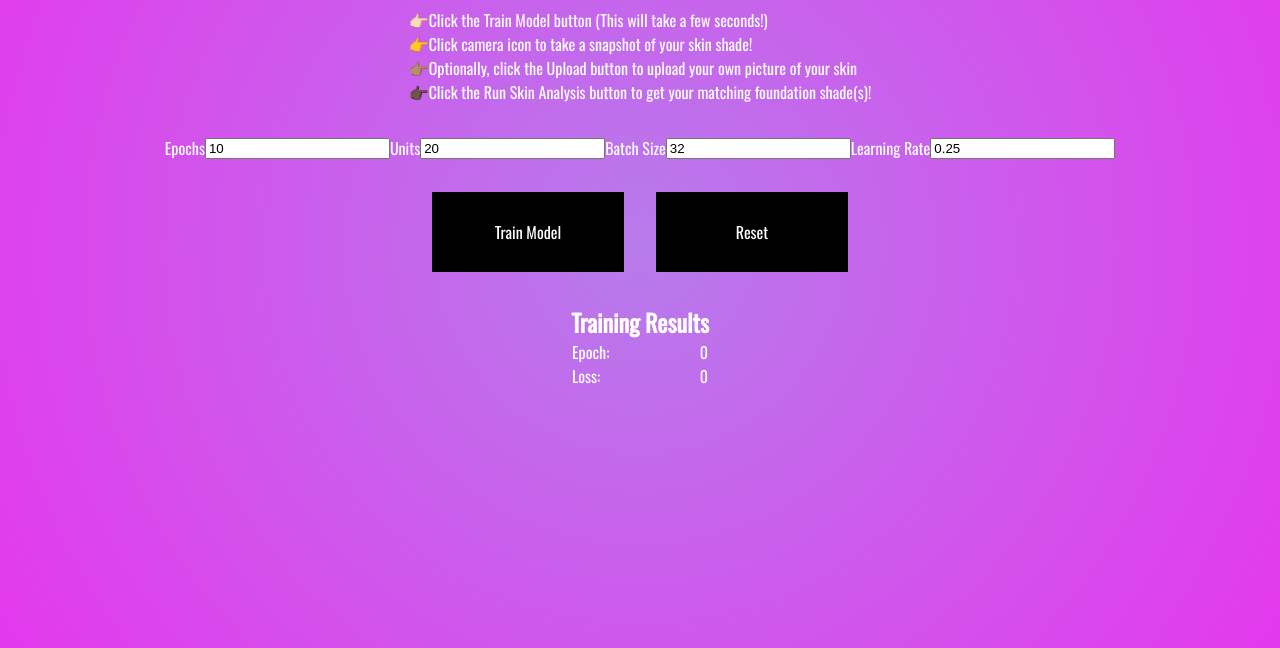
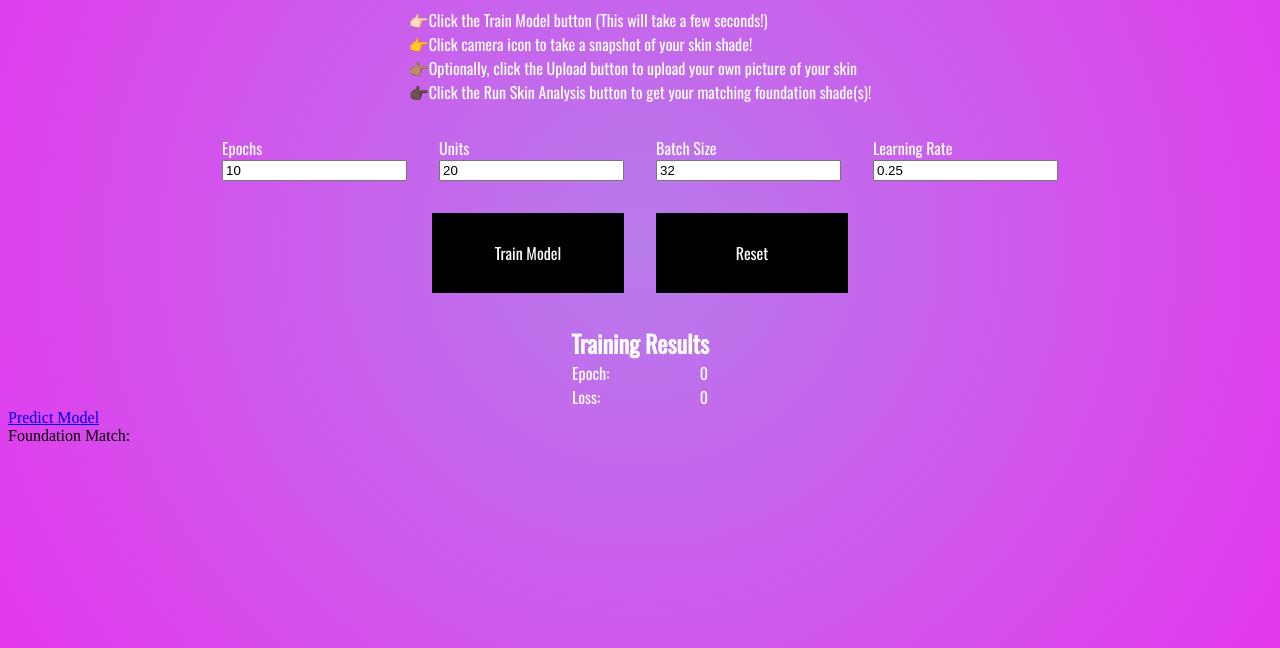
Before and after one commit to KaylaKremer/TensorShade, a React app: page / in a window 1280 px wide. Shown: the part 152-800 px from the top of the page. Built offline with nearby package versions, Linux system fonts and the light colour scheme.

Commit message:
Add predictModel function with test RGB value

```diff
--- a/components/TrainModel.js
+++ b/components/TrainModel.js
@@ -3,6 +3,9 @@ import shadesData from '../data/shades.json';
 import * as tf from '@tensorflow/tfjs';
 import "babel-polyfill";
 import "../scss/train-model.scss";
+
+let model;
+let foundationLabels;
 
 class TrainModel extends Component {
   state = ({
@@ -12,7 +15,8 @@ class TrainModel extends Component {
     epochs: 10,
     units: 20,
     batchSize: 32,
-    learningRate: 0.25
+    learningRate: 0.25,
+    foundation: ''
   });
 
   //Converts hexadecimal values to RGB color values
@@ -37,7 +41,7 @@ class TrainModel extends Component {
     const {epochs, units, batchSize, learningRate} = this.state;
 
     // Create list of foundation brand and product from the imported shadesData and remove any duplicates
-    const foundationLabels = shadesData
+    foundationLabels = shadesData
       .map(shade => `${shade.brand} - ${shade.product}`)
       .reduce((accumulator, currentShade) => {
         if (accumulator.indexOf(currentShade) === -1) {
@@ -80,7 +84,7 @@ class TrainModel extends Component {
     const outputs = tf.oneHot(tf.tensor1d(foundations, 'int32'), 39).cast('float32');
 
     // Create a sequential model since the layers inside will go in order
-    const model = tf.sequential();
+    model = tf.sequential();
 
     // Create a hidden dense layer since all inputs will be connected to all nodes in the hidden layer.
     // units: How many nodes in the layer
@@ -163,21 +167,47 @@ class TrainModel extends Component {
     });
   };
 
+  predictModel = () => {
+    let r = 75;
+    let g = 20;
+    let b = 33;
+    tf.tidy(() => {
+      const input = tf.tensor2d([
+        [r / 255, g / 255, b / 255]
+      ]);
+      let results = model.predict(input);
+      let argMax = results.argMax(1);
+      let index = argMax.dataSync()[0];
+      let foundation = foundationLabels[index];
+      this.setState({
+        foundation
+      });
+    });
+  };
+
   // Render training model results
   render() {
-    const {loading, currentEpoch, lossResult, epochs, units, batchSize, learningRate} = this.state;
+    const {loading, currentEpoch, lossResult, epochs, units, batchSize, learningRate, foundation} = this.state;
     return (
     <div>
       <div className="training-inputs">
+        <div className="input-container">
           <label className="label" htmlFor="epochs">Epochs</label>
           <input type="text" name="epochs" className="input" id="epochs" value={epochs} onChange={evt => this.updateValues(evt)}></input>
+        </div>
+        <div className="input-container">
           <label className="label" htmlFor="units">Units</label>
           <input type="text" name="units" className="input" id="units" value={units} onChange={evt => this.updateValues(evt)}></input>
+        </div>
+        <div className="input-container">
           <label className="label" htmlFor="batch-size">Batch Size</label>
           <input type="text" name="batch-size" className="input" id="batch-size" value={batchSize} onChange={evt => this.updateValues(evt)}></input>
+        </div>
+        <div className="input-container">
           <label className="label" htmlFor="learning-rate">Learning Rate</label>
           <input type="text" name="learning-rate" className="input" id="learning-rate" value={learningRate} onChange={evt => this.updateValues(evt)}></input>
         </div>
+      </div>
       <div className="training-model">
         <a className={`button ${loading ? 'disabled' : ''}`} href="#" onClick={() => this.trainModel()}>
           {loading ?
@@ -205,6 +235,19 @@ class TrainModel extends Component {
           <div className="epoch"><span>Epoch:</span> <span>{currentEpoch}</span></div>
           <div className="loss"><span>Loss:</span> <span>{lossResult}</span></div>
         </div>
+        <div className="predict-model">
+          <a className={`button ${loading ? 'disabled' : ''}`} href="#" onClick={() => this.predictModel()}>
+            {loading ?
+              <div className="loader">
+                <div className="inner one"></div>
+                <div className="inner two"></div>
+                <div className="inner three"></div>
+              </div>
+            : 'Predict Model'
+            }
+          </a>
+          <div className="prediction-results"><span>Foundation Match:</span><span>{foundation}</span></div>
+        </div>
       </div>
     );
   }
--- a/scss/train-model.scss
+++ b/scss/train-model.scss
@@ -2,9 +2,16 @@
     display: flex;
     justify-content: center;
     align-items: center;
-    .label {
-        color: #fff;
-        font-family: 'Oswald', sans-serif;
+    margin: 1rem 0;
+    .input-container {
+        display: flex;
+        flex-flow: column;
+        justify-content: flex-start;
+        margin: 0 1rem;
+        .label {
+            color: #fff;
+            font-family: 'Oswald', sans-serif;
+        }
     }
 }
 
```
